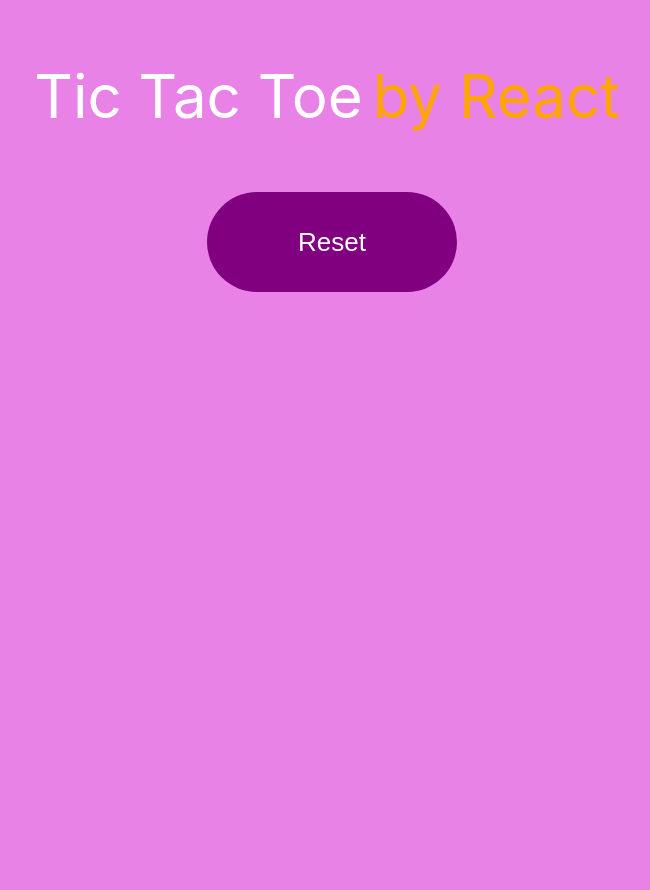
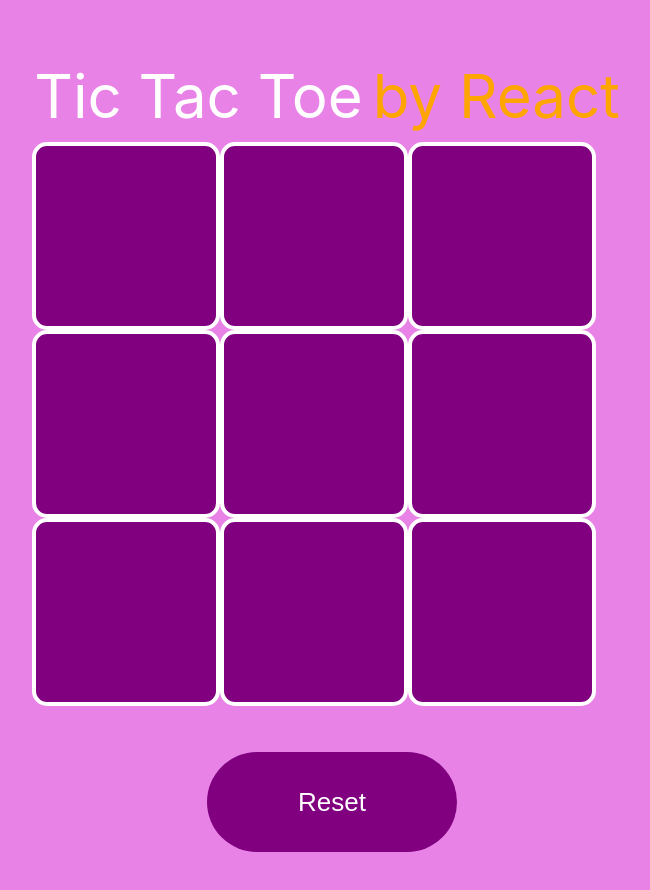
Before and after one commit to Endale2/tic-tac-toe-game-React-, a React (Create React App) app: page / in a window 1280 px wide. Shown: the top 890 px of the page, without its empty margins (308-958 px from the left). Before the commit the page ends 800 px from the top, so only its background shows below. Built offline with nearby package versions, Linux system fonts and the light colour scheme.

Commit message:
fourth commit

```diff
--- a/src/tictactoe/TicTacToe.css
+++ b/src/tictactoe/TicTacToe.css
@@ -26,3 +26,25 @@
     background-color: purple;
     margin:50px;
 }
+
+.boxes {
+    height: 180px;
+    width: 180px;
+    display:flex;
+    background:purple;
+    border: 4px solid white;
+    border-radius: 15px;
+    cursor:pointer;
+
+}
+
+.game-board{
+    width:600px;
+    height: 560px;
+    display:flex;
+    margin:auto;
+}
+
+.boxes img {
+    margin:50px 50px;
+}
--- a/src/tictactoe/tic-tac-toe.jsx
+++ b/src/tictactoe/tic-tac-toe.jsx
@@ -1,26 +1,47 @@
-import React from 'react'
+import React, { useState } from 'react'
 import "./TicTacToe.css"
 import O from "../assets/O.png"
 import X from "../assets/X.png"
+
+let data=["","","","","","","","",""]
 function TicTacToe() {
+
+  let [count , setCount]=useState(0);
+  let [lock, setLock]=useState(false);
+  const toggle=(e,num)=>{
+    if (lock){
+      return 0
+    }
+    if (count%2===0){
+      e.target.innerHTML=`<img src='${X}'>`;
+      data[num]="x";
+      setCount(++count);
+    }
+    else{
+      e.target.innerHTML=`<img src='${O}'>`;
+      data[num]="o";
+      setCount(++count);
+    }
+  }
+
   return (
     <div className="container">
       <div className="title">Tic Tac Toe<span>by React</span></div>
       <div className="game-board">
         <div className="row1">
-          <div className="boxes"></div>
-          <div className="boxes"></div>
-          <div className="boxes"></div>
+          <div className="boxes" onClick={(e)=>{toggle(e,0)}}></div>
+          <div className="boxes" onClick={(e)=>{toggle(e,1)}}></div>
+          <div className="boxes" onClick={(e)=>{toggle(e,2)}}></div>
         </div>
         <div className="row2">
-          <div className="boxes"></div>
-          <div className="boxes"></div>
-          <div className="boxes"></div>
+          <div className="boxes" onClick={(e)=>{toggle(e,3)}}></div>
+          <div className="boxes" onClick={(e)=>{toggle(e,4)}}></div>
+          <div className="boxes" onClick={(e)=>{toggle(e,5)}}></div>
         </div>
         <div className="row3">
-          <div className="boxes"></div>
-          <div className="boxes"></div>
-          <div className="boxes"></div>
+          <div className="boxes" onClick={(e)=>{toggle(e,6)}}></div>
+          <div className="boxes" onClick={(e)=>{toggle(e,7)}}></div>
+          <div className="boxes" onClick={(e)=>{toggle(e,8)}}></div>
         </div>
 
       </div>
```
